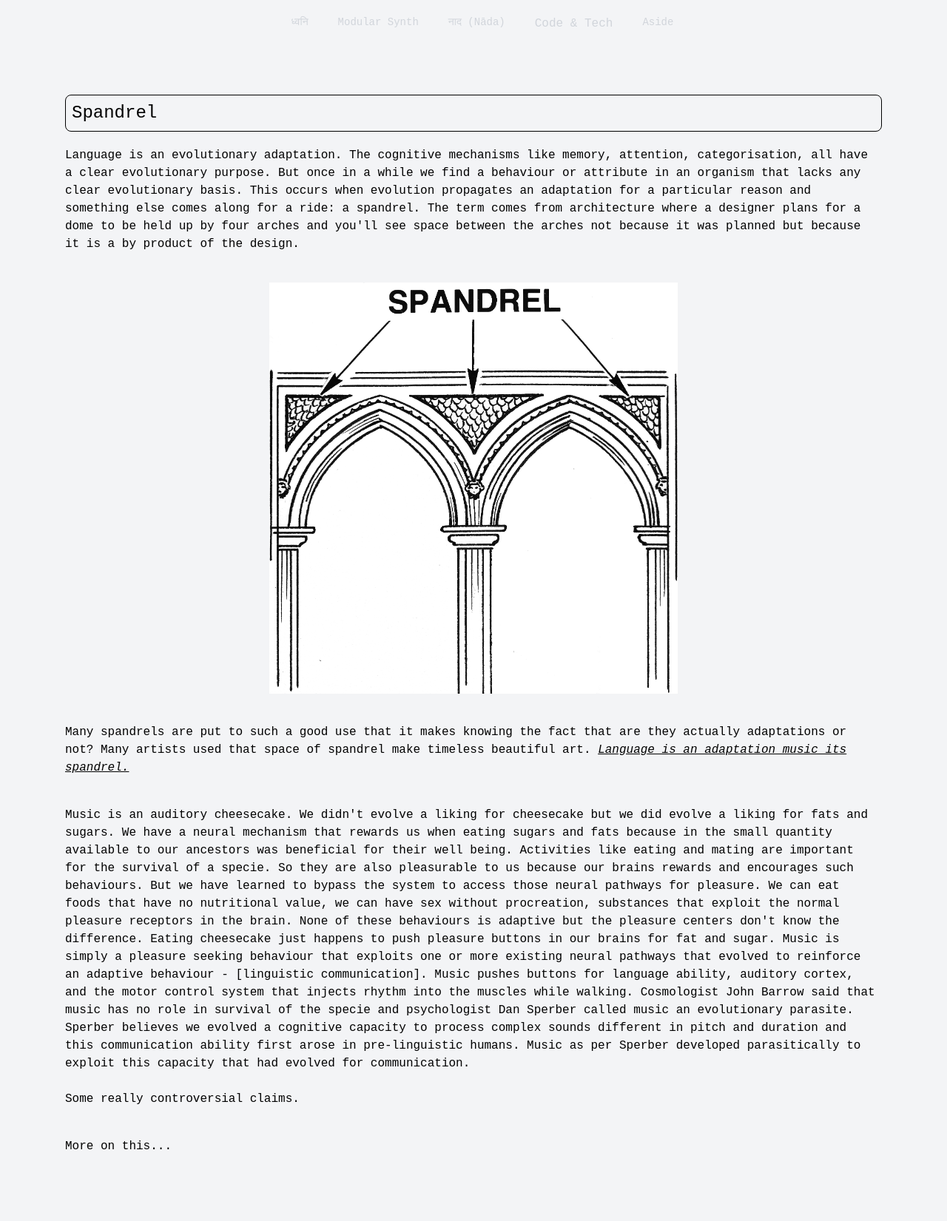
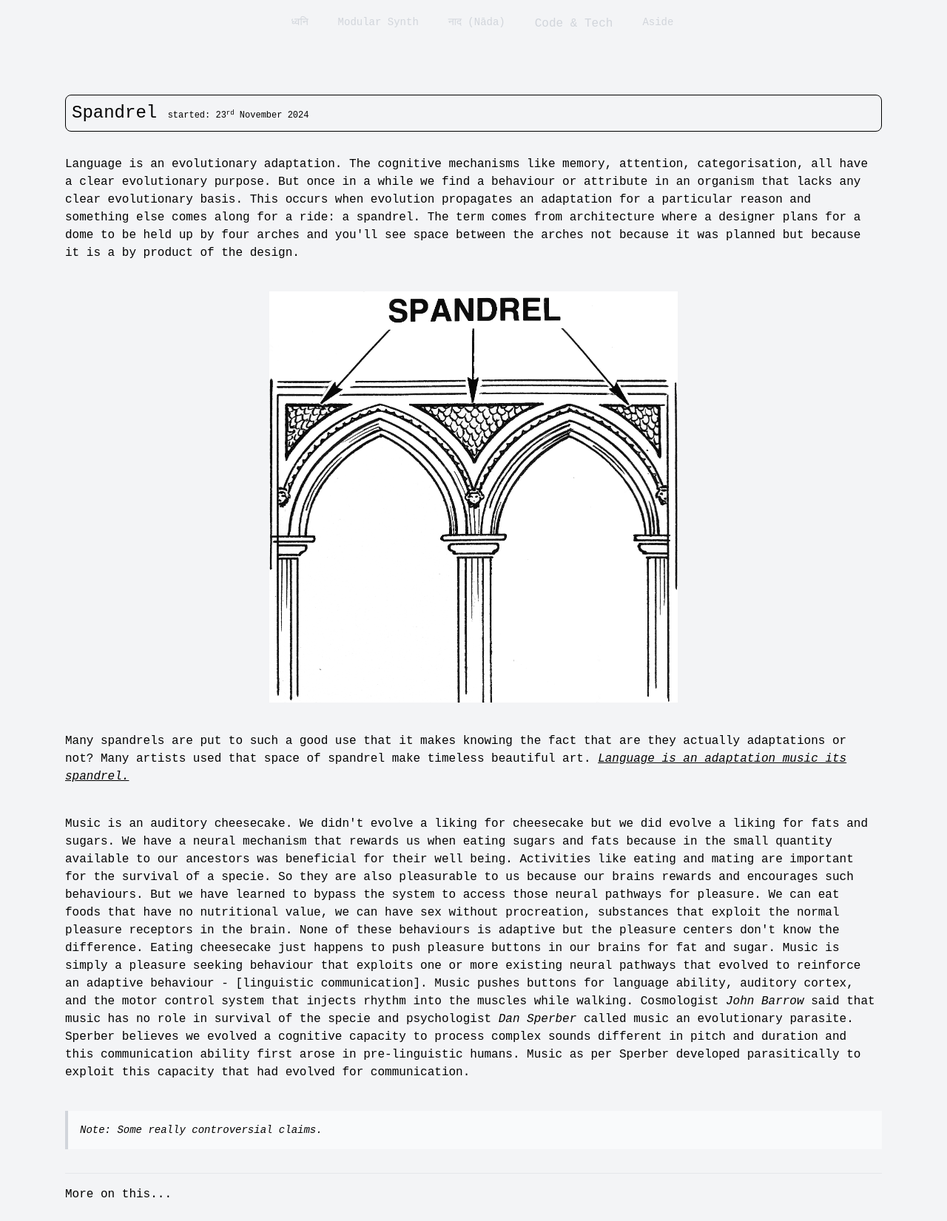
Before and after one commit to kp-dhvani/dhvani-blog, a website built with Vite: page src/aside/spandrel/index.html in a window 1280 px wide. Shown: the whole page at 74% size. Before the commit the page ends 1586 px from the top, so only its background shows below. Built offline with nearby package versions, Linux system fonts and the light colour scheme; a web font is replaced by a local one.

Commit message:
fix html semantic spandrel article

```diff
--- a/src/aside/spandrel/index.html
+++ b/src/aside/spandrel/index.html
@@ -4,23 +4,27 @@
 		<meta charset="UTF-8" />
 		<link rel="icon" type="image/x-icon" href="/favicon.ico" />
 		<meta name="viewport" content="width=device-width, initial-scale=1.0" />
-		<title>What is timbre?</title>
+		<title>Spandrel</title>
 
 		<link href="../../style.css" rel="stylesheet" />
 	</head>
 	<body class="font-mono">
 		<load src="../../shared/navbar.html" />
 		<main class="flex justify-center mx-5 md:mx-16 rounded-lg">
-			<div class="p-6 w-full">
-				<h2
-					class="text-base md:text-xl lg:text-2xl mb-5 border border-black rounded-lg p-2"
-				>
-					Spandrel
-					<span class="text-xs hidden"
-						>started: 23<sup>rd</sup> November 2024</span
+			<article class="p-6 w-full">
+				<header class="mb-8">
+					<h1
+						class="text-base md:text-xl lg:text-2xl mb-5 border border-black rounded-lg p-2"
 					>
-				</h2>
+						Spandrel
+						<time datetime="2024-11-23" class="text-xs">
+							started: 23<sup>rd</sup> November 2024
+						</time>
+					</h1>
+				</header>
+
 				<section>
+					<h2 class="sr-only">Understanding Spandrels in Evolution</h2>
 					<p class="mb-10">
 						Language is an evolutionary adaptation. The cognitive mechanisms
 						like memory, attention, categorisation, all have a clear
@@ -32,22 +36,31 @@
 						held up by four arches and you'll see space between the arches not
 						because it was planned but because it is a by product of the design.
 					</p>
-					<div class="flex justify-center my-10">
+
+					<figure class="flex justify-center my-10">
 						<img
 							src="/assets/spandrel.png"
-							alt="tuning fork compression and rarefaction"
+							alt="Architectural spandrel showing the triangular spaces between arches supporting a dome"
 							class="max-w-full h-auto md:w-1/2"
 							loading="lazy"
 						/>
-					</div>
+						<figcaption class="sr-only">
+							Example of architectural spandrels - the spaces between arches
+						</figcaption>
+					</figure>
+
 					<p class="mb-10">
 						Many spandrels are put to such a good use that it makes knowing the
 						fact that are they actually adaptations or not? Many artists used
 						that space of spandrel make timeless beautiful art.
-						<span class="italic underline"
-							>Language is an adaptation music its spandrel.</span
-						>
+						<em class="italic underline">
+							Language is an adaptation music its spandrel.
+						</em>
 					</p>
+				</section>
+
+				<section>
+					<h2 class="sr-only">Music as an Evolutionary Spandrel</h2>
 					<p class="mb-10">
 						Music is an auditory cheesecake. We didn't evolve a liking for
 						cheesecake but we did evolve a liking for fats and sugars. We have a
@@ -67,20 +80,27 @@
 						reinforce an adaptive behaviour - [linguistic communication]. Music
 						pushes buttons for language ability, auditory cortex, and the motor
 						control system that injects rhythm into the muscles while walking.
-						Cosmologist John Barrow said that music has no role in survival of
-						the specie and psychologist Dan Sperber called music an evolutionary
-						parasite. Sperber believes we evolved a cognitive capacity to
-						process complex sounds different in pitch and duration and this
-						communication ability first arose in pre-linguistic humans. Music as
-						per Sperber developed parasitically to exploit this capacity that
-						had evolved for communication.
-						<br />
-						<br />
-						Some really controversial claims.
+						Cosmologist <cite>John Barrow</cite> said that music has no role in
+						survival of the specie and psychologist
+						<cite>Dan Sperber</cite> called music an evolutionary parasite.
+						Sperber believes we evolved a cognitive capacity to process complex
+						sounds different in pitch and duration and this communication
+						ability first arose in pre-linguistic humans. Music as per Sperber
+						developed parasitically to exploit this capacity that had evolved
+						for communication.
 					</p>
+
+					<aside class="mt-6 p-4 border-l-4 border-gray-300 bg-gray-50">
+						<p class="text-sm italic">
+							Note: Some really controversial claims.
+						</p>
+					</aside>
 				</section>
-				<p>More on this...</p>
-			</div>
+
+				<footer class="mt-8 pt-4 border-t border-gray-200">
+					<p>More on this...</p>
+				</footer>
+			</article>
 		</main>
 	</body>
 </html>
--- a/src/mod-synth/where-is-the-groove/index.html
+++ b/src/mod-synth/where-is-the-groove/index.html
@@ -1400,7 +1400,7 @@
 						loading="lazy"
 					/>
 				</div>
-				<p>
+				<p class="mb-2">
 					Yiu can interpret the objects in the images in two ways. Your
 					perception is trying to switch its focus from the two variations.
 					Bistable perception is not just confined to visual stimulus but also
```
